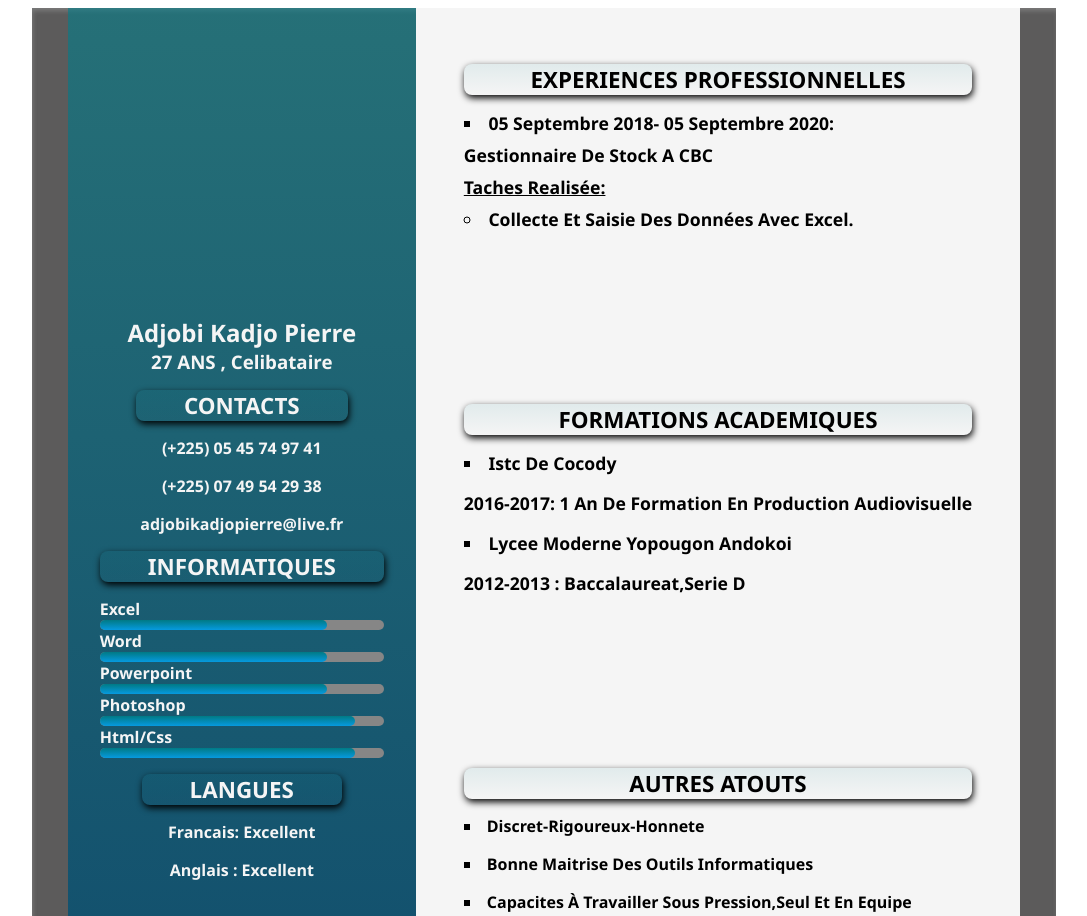
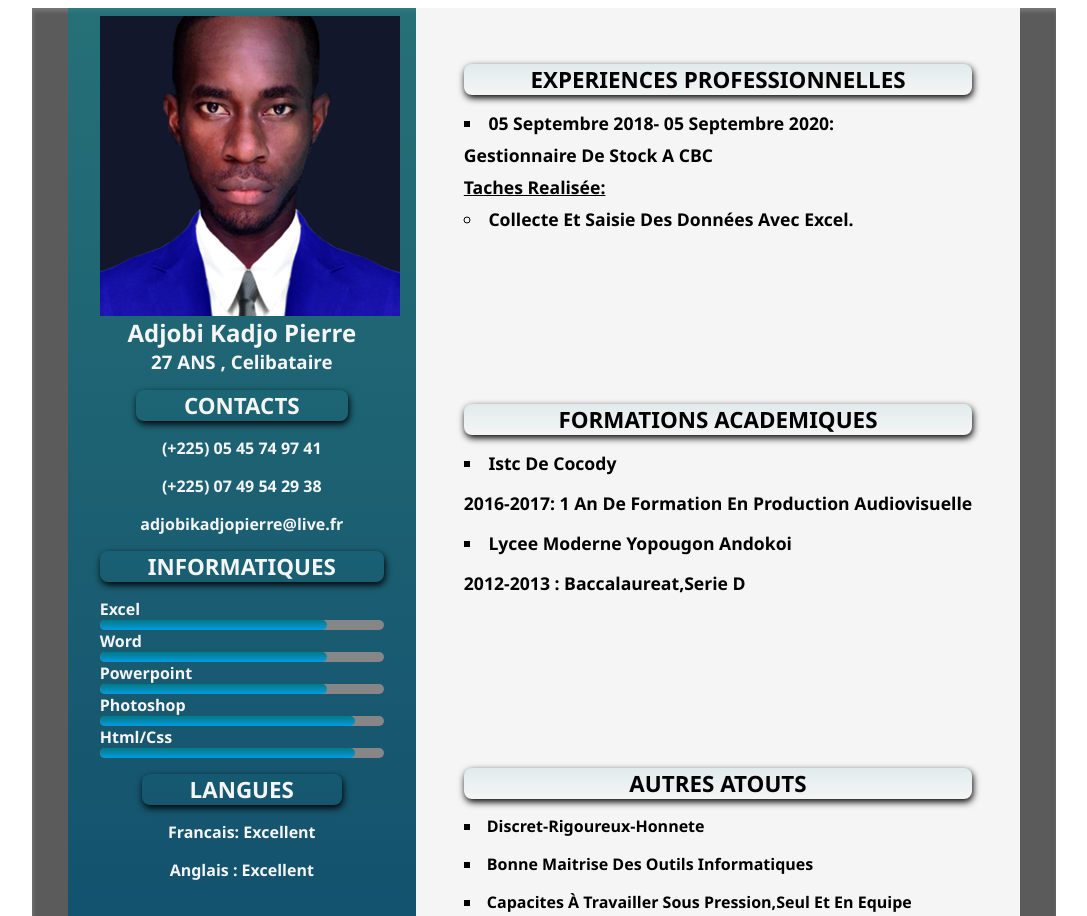
Before and after one commit to ManouBlog/projet, a plain HTML site: page index.html in a window 1280 px wide. Shown: the top 916 px of the page, without its empty margins (96-1183 px from the left). Drawn offline with Linux system fonts and the light colour scheme; the site is published under a folder, as on GitHub Pages, so addresses that start at the root find nothing.

Commit message:
modifier css

```diff
--- a/style.css
+++ b/style.css
@@ -63,7 +63,7 @@ li{
 }
 
 .cote__left-img{
-    background:url("/images/POTRAIT.png");
+    background:url("projet/images/POTRAIT.png");
     width: 300px;
     height: 300px;
     background-position: center;
```
